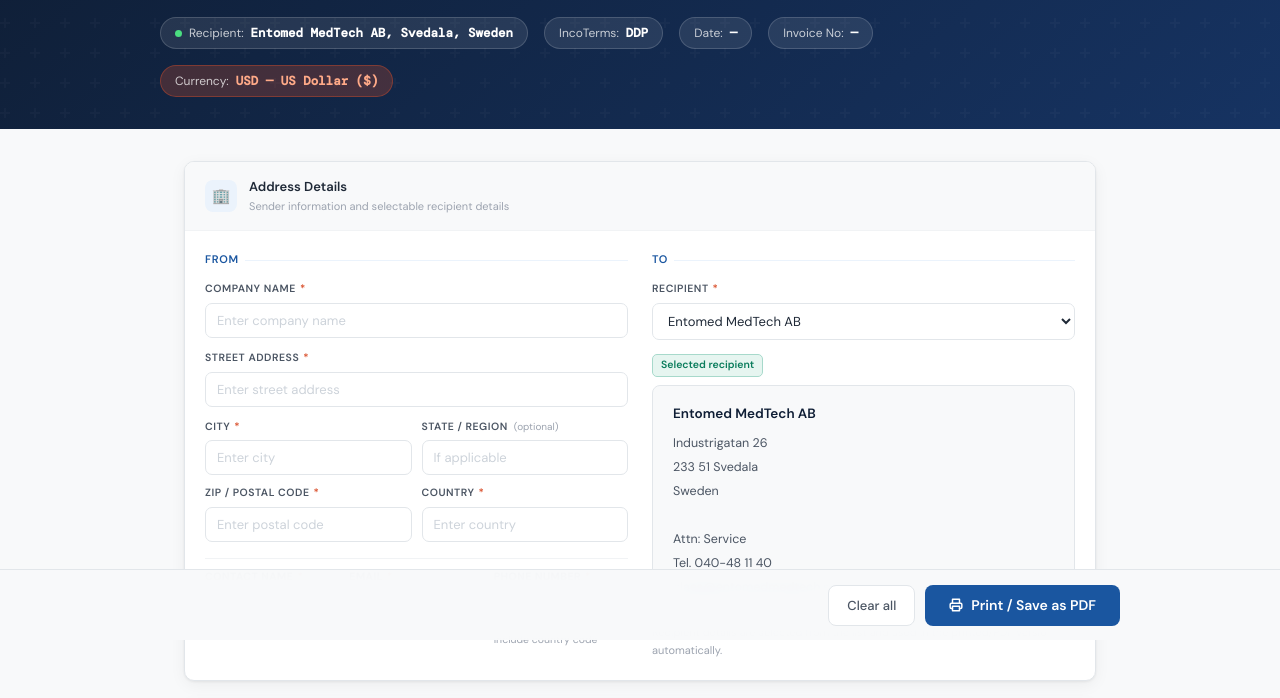
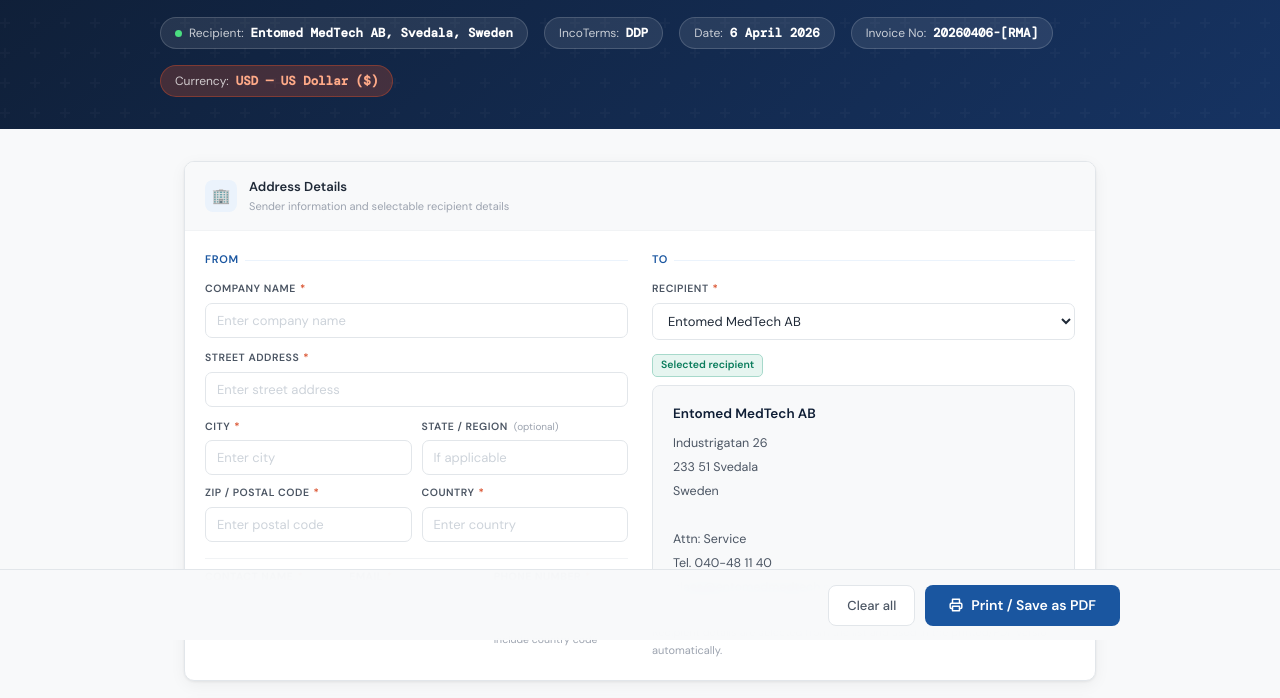
Before and after one commit to harfig/proforma-invoice, a plain HTML site: page index.html in a window 1280 px wide. Shown: the part 160-858 px from the top of the page. Drawn offline with nearby package versions, Linux system fonts and the light colour scheme.

Commit message:
Update index.html

```diff
--- a/index.html
+++ b/index.html
@@ -1261,7 +1261,7 @@ function doPrint() {
 }
 
 /* ─── Init ───────────────────────────────────────── */
-/*(function init() {
+(function init() {
   const d = todayDisplay();
   document.getElementById('heroDate').textContent    = d;
   document.getElementById('todayDisplay').textContent = d;
```
